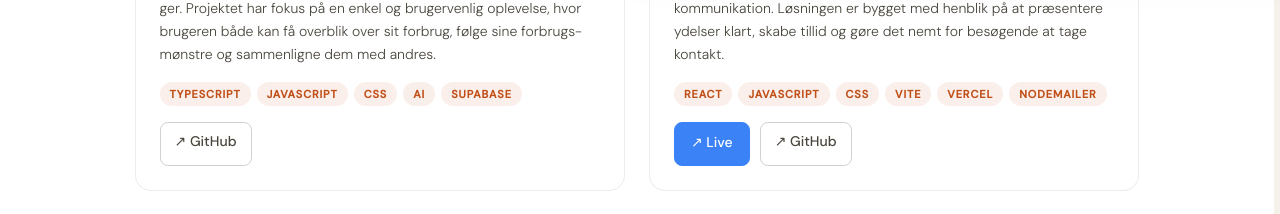
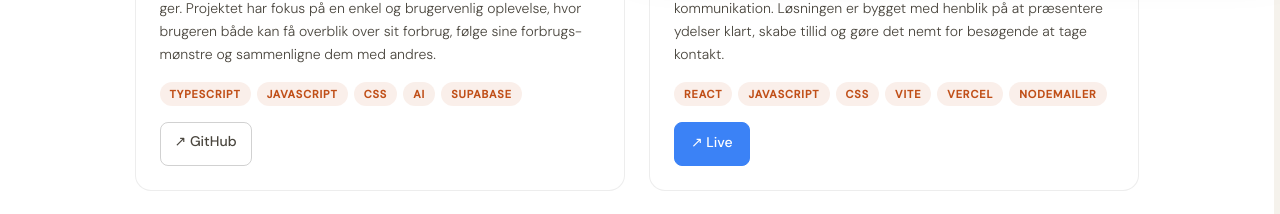
Before and after one commit to Bilmpz/oliverlobel2.0, a React (Vite) app: page /portfolio in a window 1280 px wide. Shown: the part 840-1054 px from the top of the page. Built offline with nearby package versions, Linux system fonts and the light colour scheme.

Commit message:
Update i @vercel

```diff
--- a/package.json
+++ b/package.json
@@ -15,6 +15,6 @@
   },
   "devDependencies": {
     "@vitejs/plugin-react": "^4.3.0",
-    "vite": "^5.4.0"
+    "vite": "^8.0.8"
   }
 }
--- a/src/App.jsx
+++ b/src/App.jsx
@@ -1,3 +1,4 @@
+// App.jsx
 import { Routes, Route, useLocation } from 'react-router-dom'
 import { useEffect } from 'react'
 import Nav from './components/Nav'
@@ -8,10 +9,13 @@ import Portfolio from './pages/Portfolio'
 import Contact from './pages/Contact'
 import Privacy from './pages/Privacy'
 
-// Scroll to top on route change
 function ScrollToTop() {
   const { pathname } = useLocation()
-  useEffect(() => { window.scrollTo(0, 0) }, [pathname])
+
+  useEffect(() => {
+    window.scrollTo(0, 0)
+  }, [pathname])
+
   return null
 }
 
@@ -24,7 +28,7 @@ export default function App() {
         <Route path="/" element={<Home />} />
         <Route path="/portfolio" element={<Portfolio />} />
         <Route path="/kontakt" element={<Contact />} />
-        <Route path="/privatpolitik" element={<Privacy />} />
+        <Route path="/privatypolitik" element={<Privacy />} />
       </Routes>
       <Footer />
       <Cookie />
--- a/src/pages/Portfolio.jsx
+++ b/src/pages/Portfolio.jsx
@@ -1,4 +1,4 @@
-// ── PORTFOLIO ────────────────────────────────────────────────────────────────
+
 import { useState, useEffect } from 'react'
 import { Link } from 'react-router-dom'
 import Reveal from '../components/Reveal'
@@ -22,7 +22,6 @@ const PROJECTS = [
     tags: ['React', 'JavaScript', 'CSS', 'Vite', 'Vercel', 'Nodemailer'],
     links: [
       { href: 'https://itnemt.vercel.app/', label: '↗ Live', primary: true },
-      { href: 'https://bilmpz.github.io/onepager/', label: '↗ GitHub', primary: false },
     ],
   },
   {
```
Also changed, not shown: src/main.jsx (line endings or trailing spaces), 1 other file (tests, documents, lock files or other folders).
